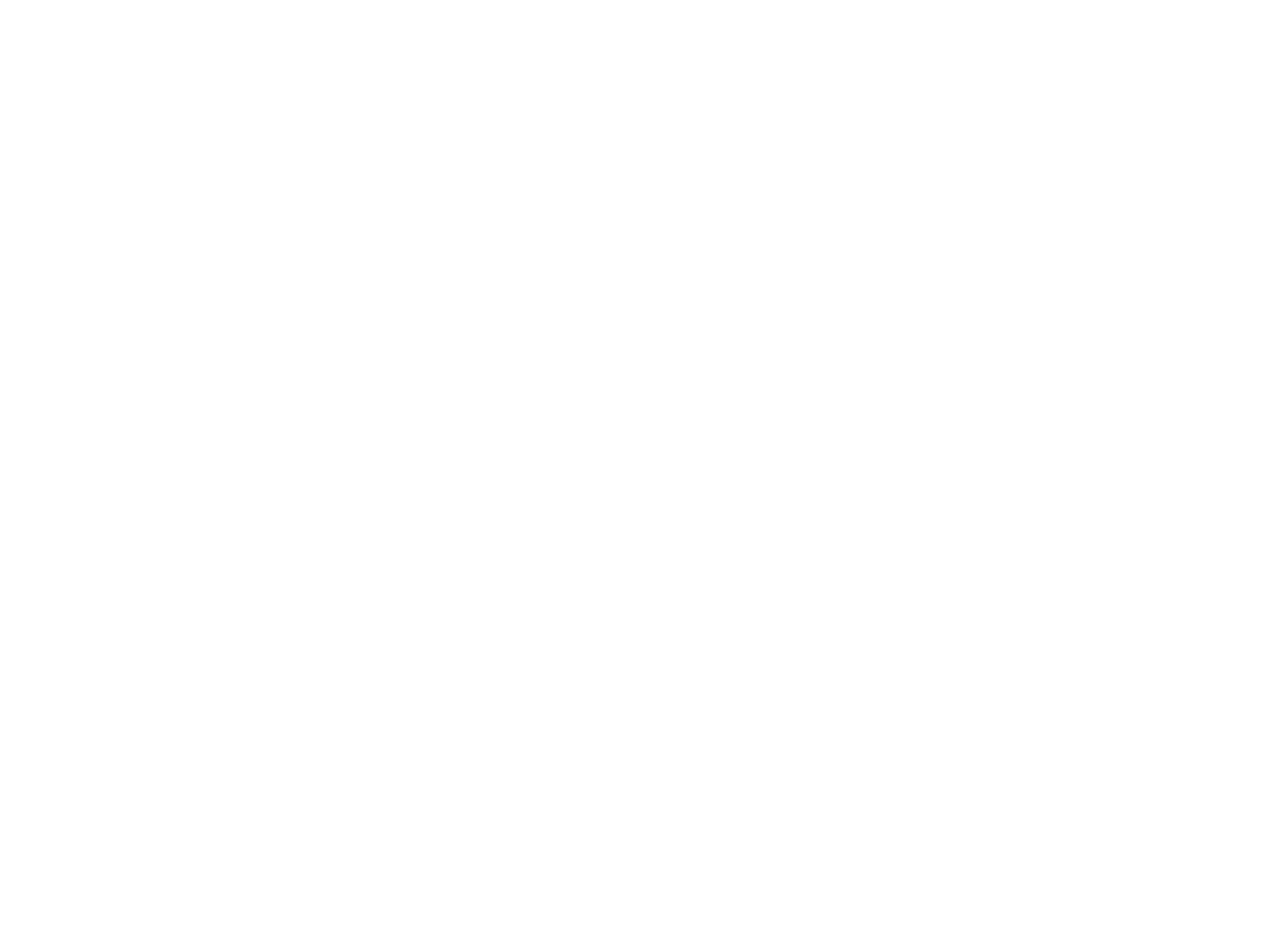
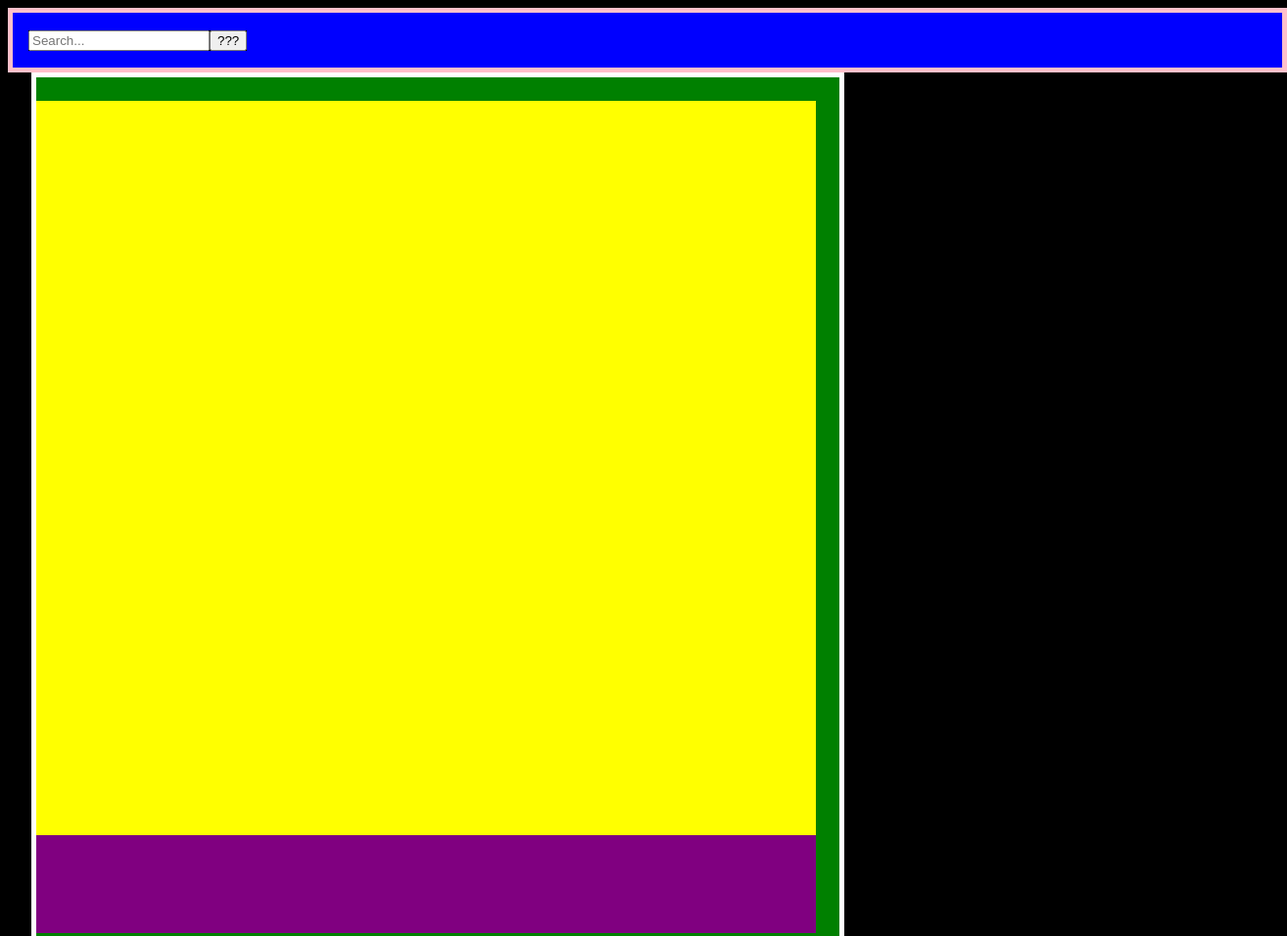
Before and after one commit to MMathew93/Project-Embedding-Images-Videos, a plain HTML site: page index.html in a window 1280 px wide. Shown: the top 956 px of the page at 98% size, 1314 px wide, since content can reach past the window. Before the commit the page ends 800 px from the top, so only its background shows below. Drawn offline with Linux system fonts and the light colour scheme.

Commit message:
General placement for web layout

```diff
--- a/index.html
+++ b/index.html
@@ -7,6 +7,22 @@
     </head>
 
     <body>
+        <div id= "header">
+            <div class= "searchContainer">
+                <div id= "searchInput">
+                    <input type= "text" placeholder= "Search..." name= "search">
+                </div>
+                <button id= "searchIcon">???</button>
+            </div>
 
+        </div>
+        <div id= "primaryWatch">
+            <div id= "mainVideo"></div>
+            <div class= "videoInfo"></div>
+            <div id= "commentsSection"></div>
+        </div>
+        <div id= "secondaryWatch">
+            <div id= "suggestedVideos"></div>
+        </div>
     </body>
 </html>
--- a/style.css
+++ b/style.css
@@ -0,0 +1,65 @@
+body {
+    background-color: black;
+}
+
+#header {
+    background-color: blue;
+    border: 5px solid pink;
+    display: flex;
+    flex-direction: row;
+    align-items: center;
+    justify-content: space-between;
+    padding-top: 0px;
+    padding-bottom: 0px;
+    padding-left: 16px;
+    padding-right: 16px;
+    width:100%;
+    height:56px;
+    margin: auto;
+}
+
+.searchContainer {
+    background-color: black;
+    position: relative;
+    align-items: center;
+    display: flex;
+    flex-direction: row;
+}
+
+#searchInput {
+    width: 100%;
+}
+
+#primaryWatch {
+    background-color: green;
+    border: 5px solid white;
+    float: left;
+    width: 63%;
+    height:1000px;
+    margin-left: 24px;
+    padding-top: 24px;
+    padding-right: 24px;
+}
+
+#mainVideo {
+    background-color: yellow;
+    width: 100%;
+    height:750px;
+}
+
+.videoInfo {
+    background-color: purple;
+    width: 100%;
+    height:100px;
+}
+
+#secondaryWatch {
+    background-color: red;
+    border: 5px solid purple;
+    float:right;
+    width: 30%;
+    height:1000px;
+    margin-left: 24px;
+    padding-top: 24px;
+    padding-right: 24px;
+}
```
